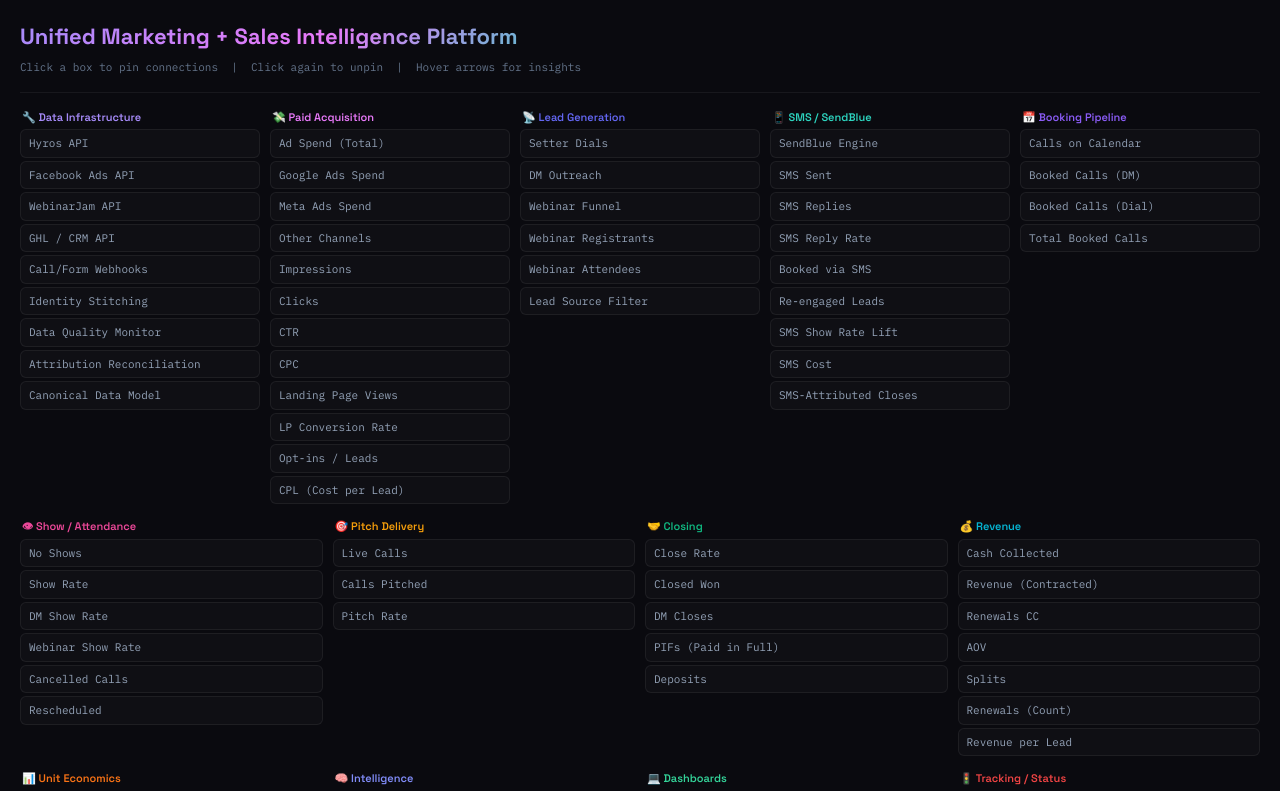
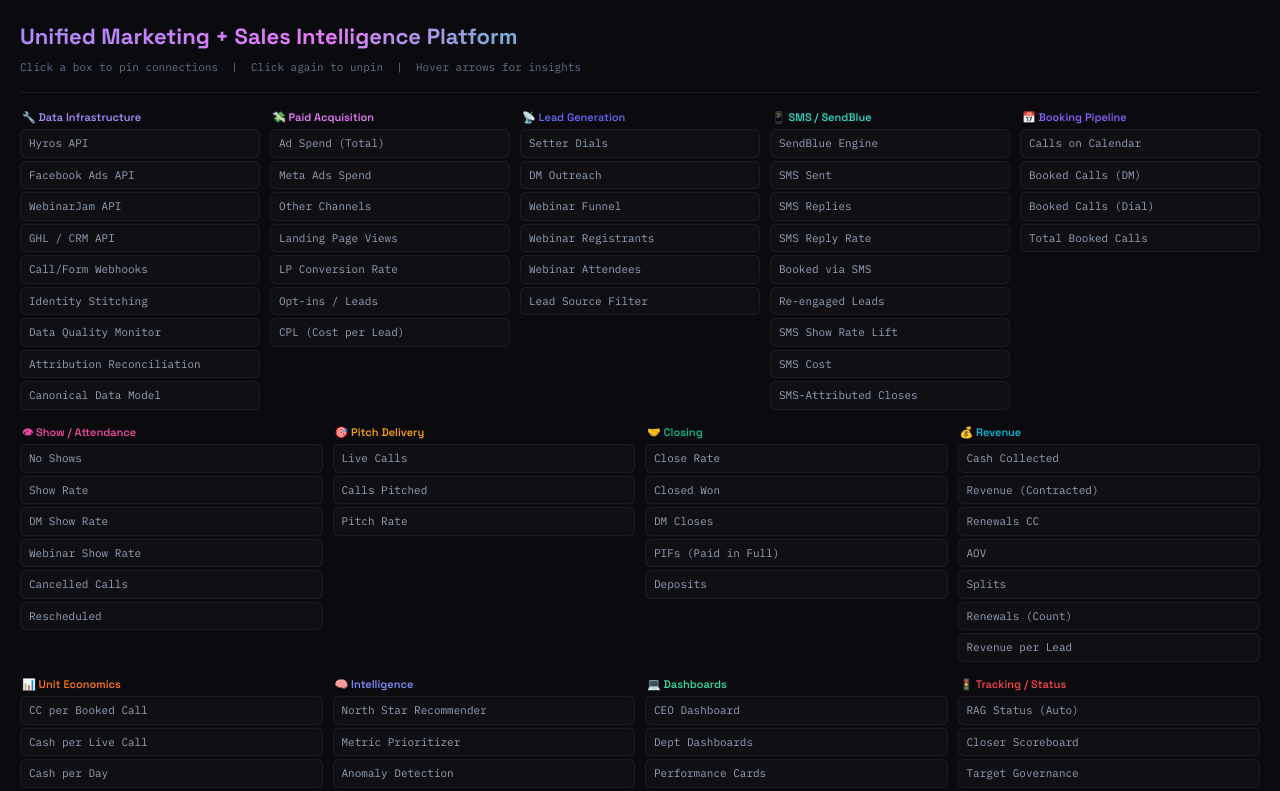
Before and after one commit to Magnius-AI/magnius-website, a React (Vite) app: page /system-map in a window 1280 px wide. Shown: the top 791 px of the page. Built offline with nearby package versions, Linux system fonts and the light colour scheme.

Commit message:
fix: remove Google Ads, Impressions, Clicks, CTR, CPC nodes (Meta only)

```diff
--- a/src/pages/SystemMapPage.tsx
+++ b/src/pages/SystemMapPage.tsx
@@ -13,16 +13,11 @@ const NODES = [
   { id: "attrib_recon", label: "Attribution Reconciliation", group: "infra", desc: "Resolves Hyros vs Facebook attribution discrepancies with configurable trust policies." },
   { id: "canonical_model", label: "Canonical Data Model", group: "infra", desc: "Unified schema: Contact, Campaign, WebinarSession, Appointment, CallOutcome, RevenueEvent." },
 
-  // Paid Acquisition
-  { id: "ad_spend", label: "Ad Spend (Total)", group: "ads", desc: "Total monthly/weekly ad budget across all platforms." },
-  { id: "ad_spend_google", label: "Google Ads Spend", group: "ads", desc: "Google Ads budget \u2014 Search, Display, YouTube pre-roll." },
+  // Paid Acquisition (Meta only)
+  { id: "ad_spend", label: "Ad Spend (Total)", group: "ads", desc: "Total monthly/weekly Meta ad budget." },
   { id: "ad_spend_meta", label: "Meta Ads Spend", group: "ads", desc: "Facebook + Instagram ad spend \u2014 retargeting, lookalikes, cold audiences." },
   { id: "ad_spend_other", label: "Other Channels", group: "ads", desc: "TikTok, LinkedIn, YouTube organic, podcast sponsorships, affiliate spend." },
-  { id: "impressions", label: "Impressions", group: "ads", desc: "Total ad impressions served across all platforms." },
-  { id: "clicks", label: "Clicks", group: "ads", desc: "Total ad clicks driving traffic to landing pages." },
-  { id: "ctr", label: "CTR", group: "ads", desc: "Click-Through Rate = Clicks \u00f7 Impressions. Benchmark: 2\u20135% search." },
-  { id: "cpc", label: "CPC", group: "ads", desc: "Cost per Click = Ad Spend \u00f7 Clicks." },
-  { id: "lp_views", label: "Landing Page Views", group: "ads", desc: "Clicks that actually loaded the page. Gap vs clicks = speed issues." },
+  { id: "lp_views", label: "Landing Page Views", group: "ads", desc: "Traffic that actually loaded the page from Meta ads." },
   { id: "lp_conv_rate", label: "LP Conversion Rate", group: "ads", desc: "Opt-ins \u00f7 LP Views. Benchmark: 15\u201335% for high-ticket." },
   { id: "optins", label: "Opt-ins / Leads", group: "ads", desc: "Form fills, registrations, booked calls from paid traffic." },
   { id: "cpl", label: "CPL (Cost per Lead)", group: "ads", desc: "Ad Spend \u00f7 Opt-ins. Benchmark: $20\u2013$80 high-ticket." },
@@ -128,22 +123,16 @@ const EDGES = [
   { from: "data_quality", to: "alert_notifs", insight: "When quality checks fail, alerts fire immediately to Slack. Team knows within minutes." },
 
   // Infra -> Ads
-  { from: "canonical_model", to: "ad_spend", insight: "Canonical model aggregates ad spend from all platforms into a single reconciled total." },
-  { from: "canonical_model", to: "impressions", insight: "Impression data flows from canonical model after deduplication and source validation." },
+  { from: "canonical_model", to: "ad_spend", insight: "Canonical model aggregates Meta ad spend into a single reconciled total." },
 
   // Ads internal
-  { from: "ad_spend", to: "ad_spend_google", insight: "Compare Google's share of spend against its share of closed deals." },
-  { from: "ad_spend", to: "ad_spend_meta", insight: "Evaluate whether Meta deserves more or less budget based on deal contribution." },
-  { from: "ad_spend", to: "ad_spend_other", insight: "Track experimental channels vs Google/Meta CPL benchmarks." },
-  { from: "impressions", to: "clicks", insight: "Drop-off reveals ad creative effectiveness \u2014 large gap = creative isn't stopping the scroll." },
-  { from: "clicks", to: "lp_views", insight: "Gap between clicks and LP views = bounce before load. Over 20% = page speed issues." },
+  { from: "ad_spend", to: "ad_spend_meta", insight: "Meta is the primary paid channel. Track spend vs deal contribution." },
+  { from: "ad_spend", to: "ad_spend_other", insight: "Track experimental channels vs Meta CPL benchmarks." },
+  { from: "ad_spend", to: "lp_views", insight: "Ad spend drives traffic to landing pages. More spend = more LP views if targeting holds." },
   { from: "lp_views", to: "optins", insight: "LP view to opt-in is the #1 marketing lever \u2014 10% improvement compounds through entire funnel." },
   { from: "lp_views", to: "lp_conv_rate", insight: "LP views are the denominator. If views rise but opt-ins don't, messaging doesn't match the ad." },
   { from: "ad_spend", to: "cpl", insight: "Ad spend is CPL numerator. If spend scales but CPL holds, you found a scalable audience." },
   { from: "optins", to: "cpl", insight: "Opt-ins are CPL denominator. More opt-ins at same spend = more efficient funnel." },
-  { from: "impressions", to: "ctr", insight: "Impressions are CTR denominator. Growing impressions with flat clicks = creative fatigue." },
-  { from: "clicks", to: "ctr", insight: "Clicks are CTR numerator. Rising clicks with stable impressions = creative is resonating." },
-  { from: "ad_spend", to: "cpc", insight: "Spend \u00f7 clicks = blended CPC. If CPC rises while CPL stays flat, LP is compensating." },
 
   // Ads -> Input
   { from: "optins", to: "setter_dials", insight: "Paid opt-ins become the call list setters work through." },
```
